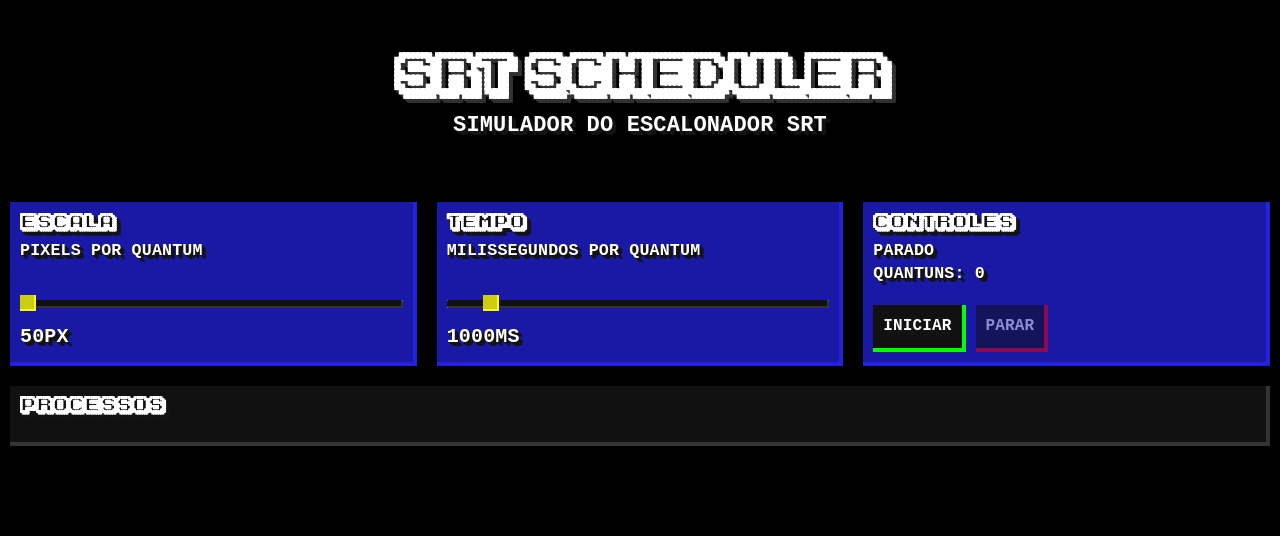
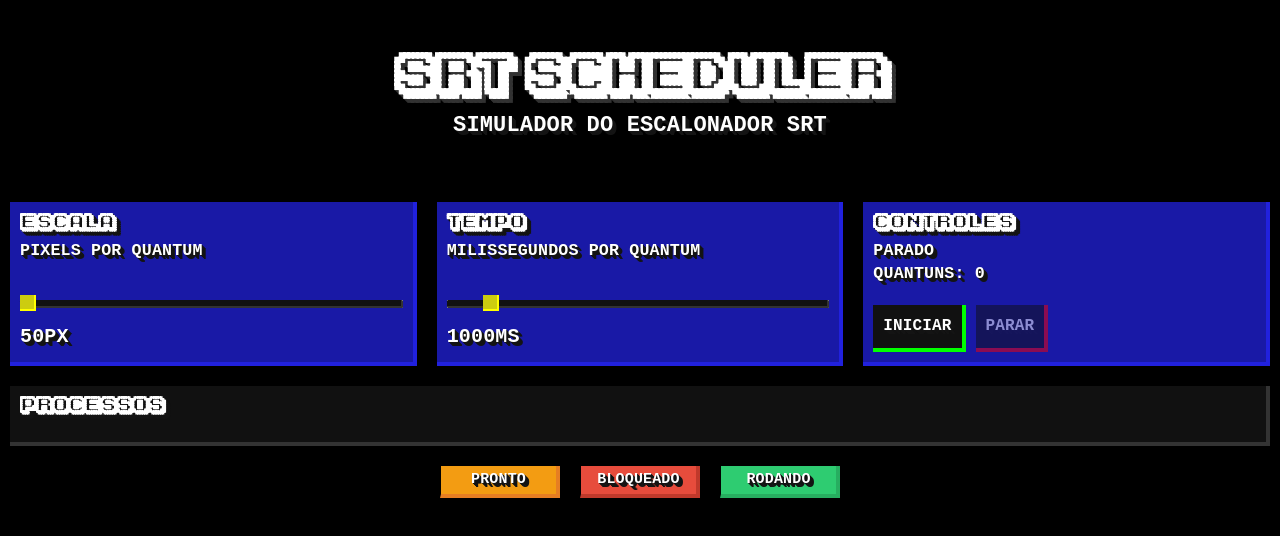
Before and after one commit to mateuscalza/srt-scheduler, a React (Create React App) app: page / in a window 1280 px wide. Shown: the top 536 px of the page. Built offline with nearby package versions, Linux system fonts and the light colour scheme; the HTML template or start-up script is replaced by a standard one.

Commit message:
Legenda e comentários.

```diff
--- a/src/App.js
+++ b/src/App.js
@@ -6,14 +6,19 @@ import TimeRange from './components/TimeRange';
 import RunControl from './components/RunControl';
 import useRunner from './utils/runner';
 import Title from './components/Title';
+import Legend from './components/Legend';
 
 function App() {
+  // Controle de pixels por quantum
   const [pixelsPerQuantum, setPixelsPerQuantum] = useLocalStorage(
     'pixelsPerQuantum',
     50
   );
+
+  // Controle de milissegundos por quantum
   const [msPerQuantum, setMsPerQuantum] = useLocalStorage('quantum', 1000);
 
+  // Runner
   const runner = useRunner(msPerQuantum);
 
   return (
@@ -44,6 +49,8 @@ function App() {
         time={runner.time}
         pixelsPerQuantum={pixelsPerQuantum}
       />
+
+      <Legend />
     </div>
   );
 }
--- /dev/null
+++ b/src/components/Legend.js
@@ -0,0 +1,12 @@
+import React from 'react';
+import { styles, RUNNING, BLOCKED, READY } from '../utils/states';
+
+export default function Legend() {
+  return (
+    <div className="legend">
+      <span className="badge" style={styles[READY]}>PRONTO</span>
+      <span className="badge" style={styles[BLOCKED]}>BLOQUEADO</span>
+      <span className="badge" style={styles[RUNNING]}>RODANDO</span>
+    </div>
+  );
+}
--- a/src/index.css
+++ b/src/index.css
@@ -59,6 +59,7 @@ h2 {
 *::after,
 *::before {
   box-sizing: border-box;
+  user-select: none;
 }
 
 code {
@@ -282,6 +283,34 @@ input[type='range']:focus::-ms-fill-upper {
   background-color: #111;
 }
 
+/* Legend */
+.legend {
+  display: flex;
+  flex-direction: row;
+  justify-content: center;
+  flex-wrap: wrap;
+}
+.legend .badge {
+  flex: 1 0;
+  display: flex;
+  max-width: 120px;
+  margin: 10px;
+  justify-content: center;
+  padding: 3px;
+  font-size: 15px;
+  text-align: center;
+  border-left-style: solid;
+  border-left-color: transparent;
+  border-left-width: 1px;
+  border-top-color: transparent;
+  border-right-color: transparent;
+  border-right-style: solid;
+  border-right-width: 4px;
+  border-bottom-color: transparent;
+  border-bottom-style: solid;
+  border-bottom-width: 4px;
+}
+
 @media screen and (max-width: 600px) {
   .controls {
     flex-direction: column;
--- a/src/utils/runner.js
+++ b/src/utils/runner.js
@@ -47,15 +47,16 @@ export default function useRunner(msPerQuantum) {
         });
 
       setJobs(oldJobs => {
+        // Aplica o SRT para tomar decisões, juntando os jobs antigos e os novos
         const allJobs = srt([...oldJobs, ...newJobs]);
-        const syncedAllJobs = allJobs.map(job => job.tick(time));
-        return syncedAllJobs;
+
+        // Em cada job, avança o contador, para que avancem em seus estados
+        return allJobs.map(job => job.tick(time));
       });
     }
   }, [time]);
 
   // Sempre que mudar os jobs
-
   useEffect(() => {
     // Analisa se todos foram concluídos para parar o algoritmo
     if (jobs.length === jobsConfig.length && jobs.every(job => job.ended)) {
```
Also changed, not shown: 1 other file (tests, documents, lock files or other folders).
